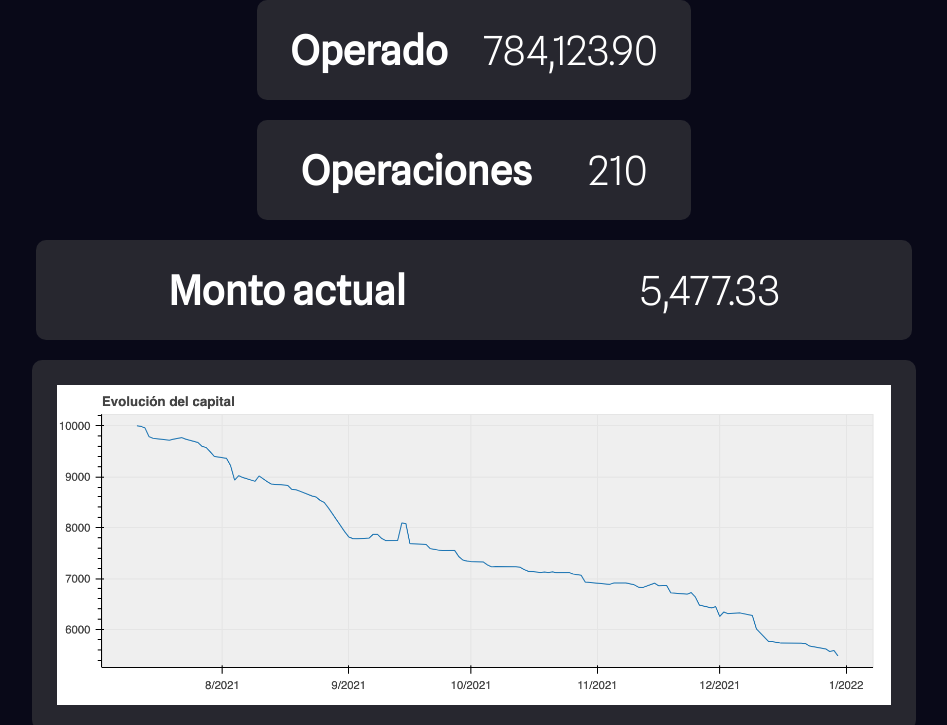
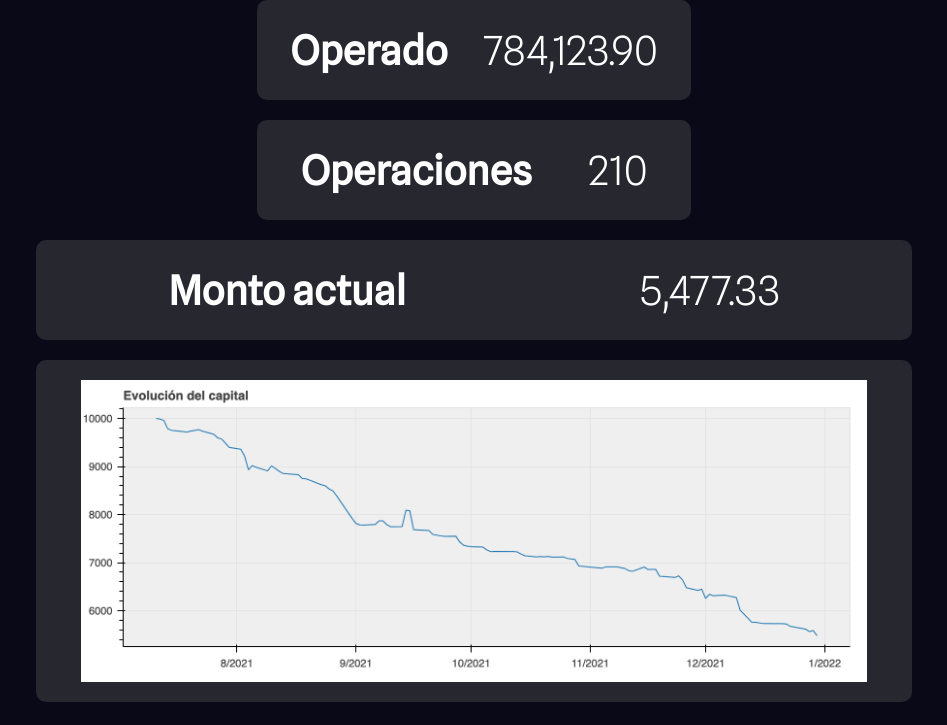
Before and after one commit to yagopajarino/argyando1, a plain HTML site: page index.html in a window 1280 px wide. Shown: the part 1439-2164 px from the top of the page, without its empty margins (166-1113 px from the left). Drawn offline with nearby package versions, Linux system fonts and the light colour scheme.

Commit message:
adds style to graph

```diff
--- a/index.html
+++ b/index.html
@@ -80,9 +80,9 @@
                         <h1 class="tileHeader">Monto actual</h1>
                         <span class="tileText" id="montoActual">TODO</span>
                     </div>
-                </div>
-                <div class="graficoContainer">
-                    <img id="graficoLine" src="./static/plot.png" alt="plot">
+                    <div class="statsTile" style="width: 100%;">
+                        <img id="graficoLine" src="./static/plot.png" alt="plot">
+                    </div>
                 </div>
             </section>
         </main>
--- a/static/landing.css
+++ b/static/landing.css
@@ -142,16 +142,7 @@ footer {
     justify-content: center;
 }
 
-.graficoContainer {
-    display: flex;
-    justify-content: center;
-    align-items: center;
-}
-
 #graficoLine {
     width: 93%;
-    margin: 10px;
-    padding: 25px;
-    border-radius: 10px;
-    background-color: #4c4c4c73;
+    padding: 20px 0;
 }
```
